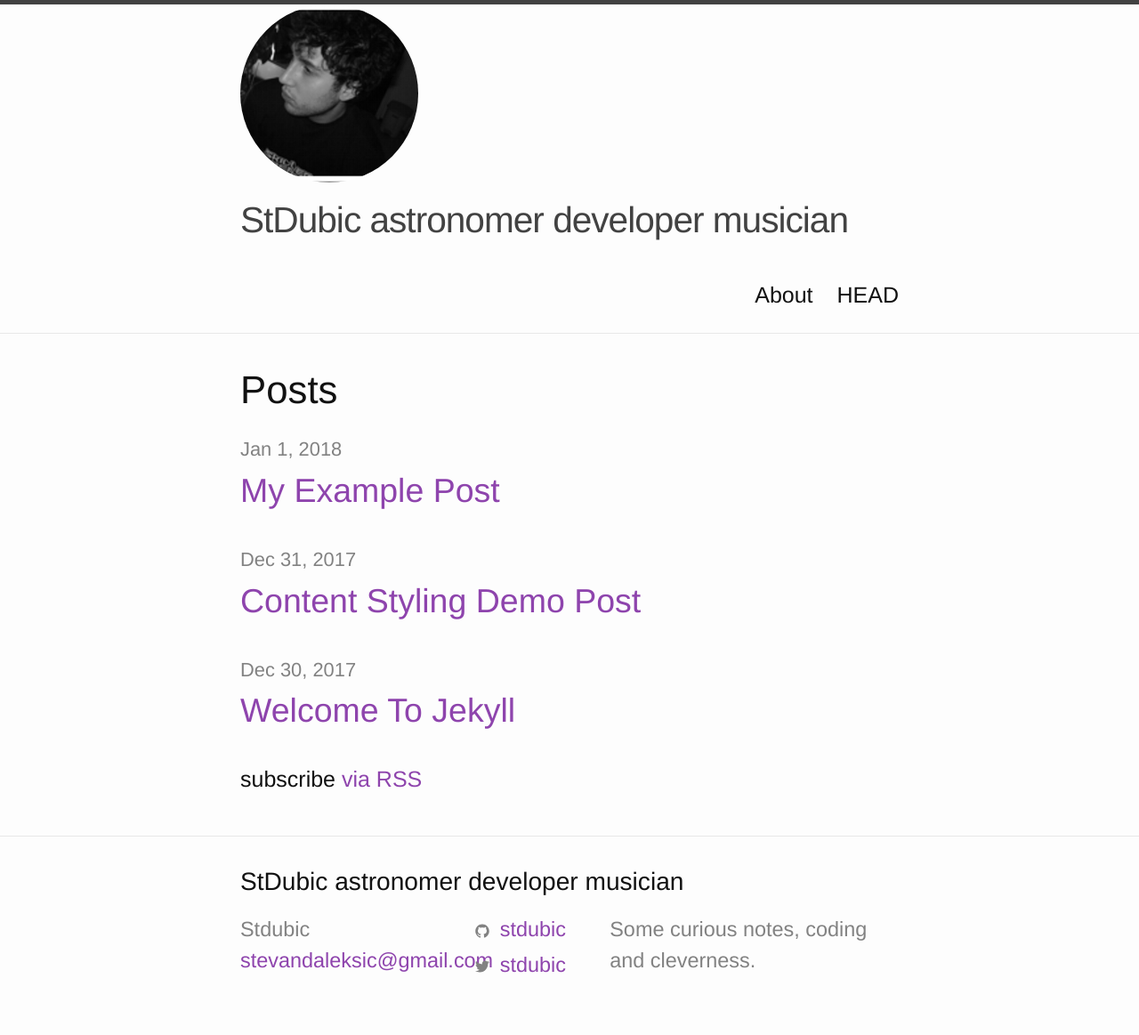
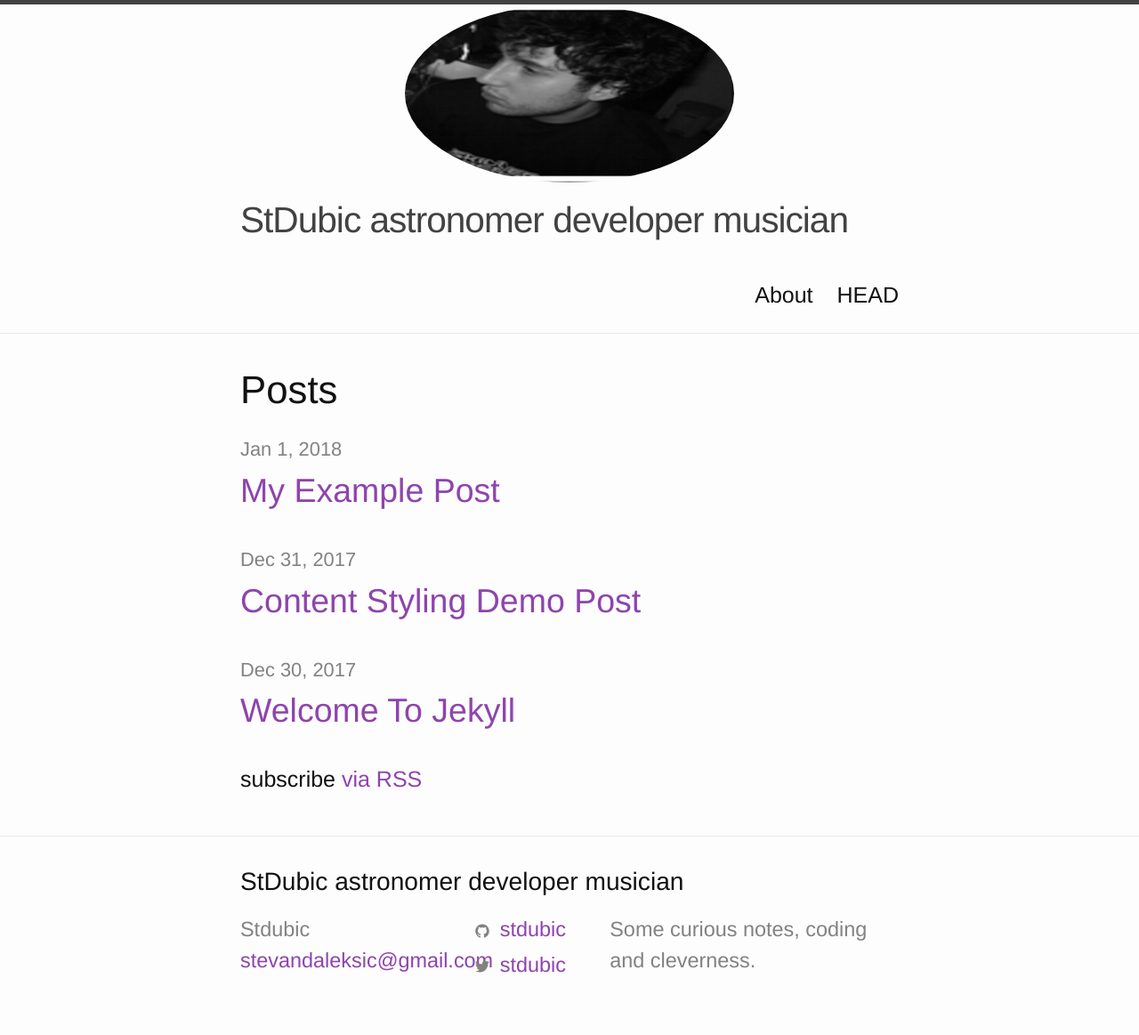
Before and after one commit to Stdubic/Stevan-Aleksic-aka-Stdubic, a Jekyll site: the page built from index.md, in a window 1280 px wide. Shown: the whole page at 89% size. Built offline with Jekyll 4.4.1, drawn with Linux system fonts in a browser that asks for light colours.

Commit message:
Update _base.scss

```diff
--- a/_sass/minima/_base.scss
+++ b/_sass/minima/_base.scss
@@ -47,6 +47,10 @@ img {
   vertical-align: middle;
   border-radius: 50%;
   horizontal-align: middle;
+  display: block;
+    margin-left: auto;
+    margin-right: auto;
+    width: 50%;
 }
 
 
```
